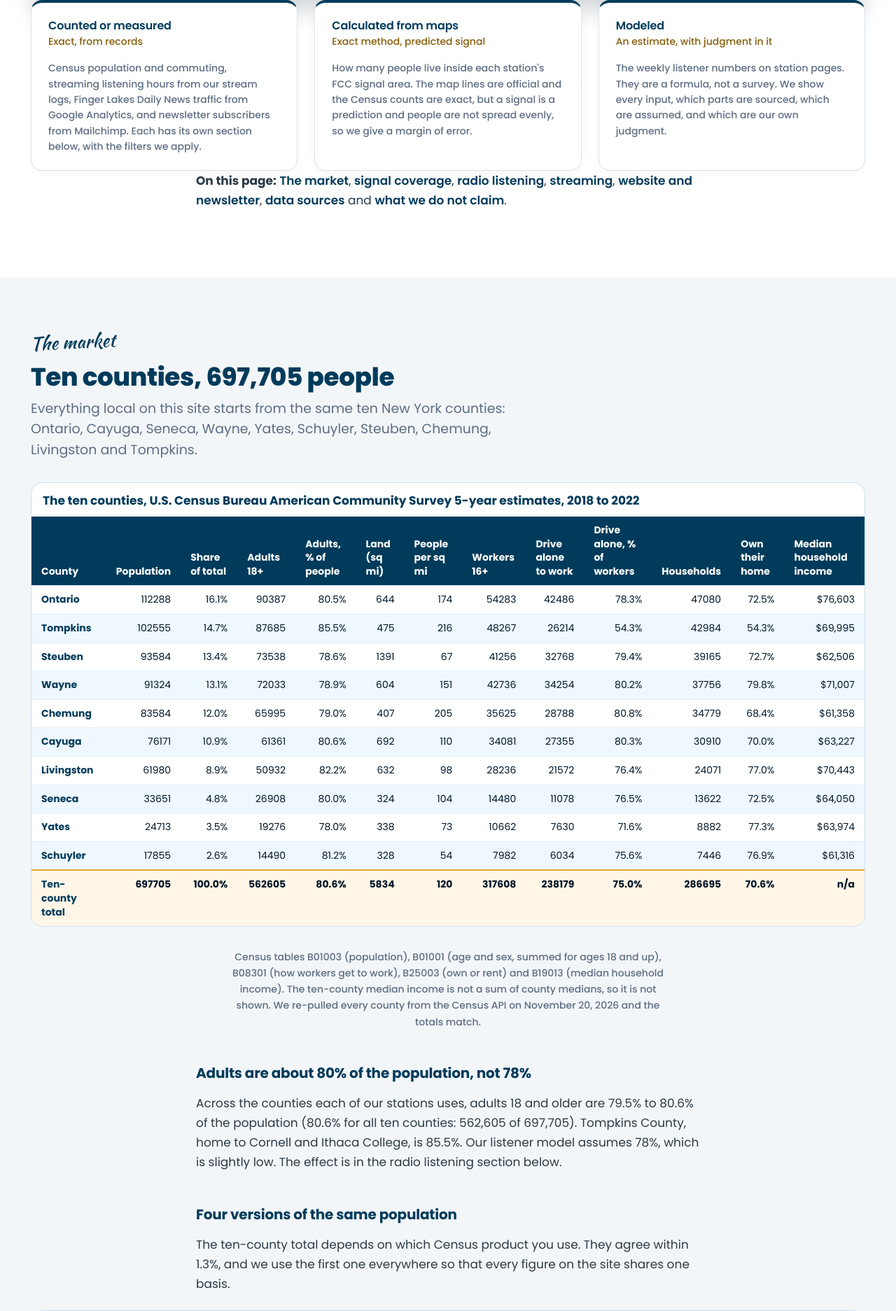
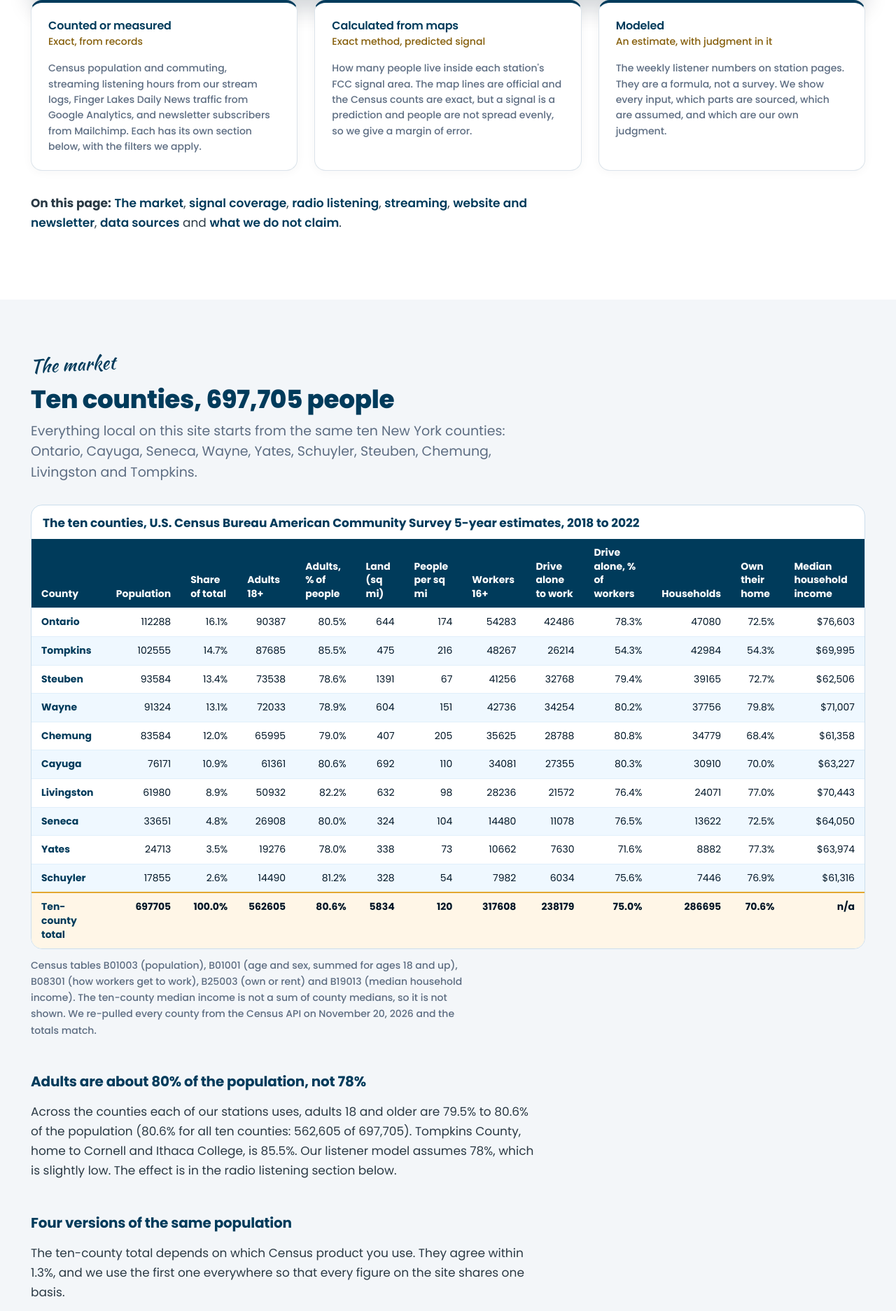
Before and after one commit to shswanson/flxlocalmedia, a WordPress theme: template page-templates/template-methodology.php in a window 1280 px wide. Shown: the part 950-2823 px from the top of the page at 70% size. Run offline with PHP 8.4 and a stand-in for WordPress, Linux system fonts and the light colour scheme; the site name, menu and one post (Sample post) are stand-ins, and other content is empty.

Commit message:
fix(methodology): left-align prose and source notes with section heads; unambiguous date cells
Co-Authored-By: Claude Opus 5.5 <noreply@anthropic.com>

```diff
--- a/assets/css/site-pages.css
+++ b/assets/css/site-pages.css
@@ -1430,6 +1430,16 @@ body.flxlm-pg-band .cta-banner {
 	color: var(--color-text-muted);
 }
 
+/* Long-form prose and source notes under a section head line up with it on the left (Methodology). */
+.flxlm-pg .sol-wrap > .post-content {
+	margin: 32px 0 0;
+}
+
+.flxlm-pg .sol-wrap > .methodology-link {
+	margin: 0;
+	text-align: left;
+}
+
 .flxlm-pg .sol-hub.flxlm-hub {
 	background: transparent;
 }
--- a/page-templates/template-methodology.php
+++ b/page-templates/template-methodology.php
@@ -426,9 +426,9 @@ flxlm_pg_open();
 			'head' => array( 'Census product', 'Years', 'Population', 'Used on this site' ),
 			'rows' => array(
 				array( 'American Community Survey 5-year', '2018 to 2022', 697705, 'Yes, everywhere' ),
-				array( 'Decennial Census head count', '2020', 701781, 'No, shown for comparison' ),
+				array( 'Decennial Census head count', 'April 2020', 701781, 'No, shown for comparison' ),
 				array( 'American Community Survey 5-year', '2020 to 2024', 694434, 'Commute minutes on station pages' ),
-				array( 'Census population estimate, July', '2024', 692787, 'No, shown for comparison' ),
+				array( 'Census population estimate', 'July 2024', 692787, 'No, shown for comparison' ),
 			),
 		) );
 		?>
```
